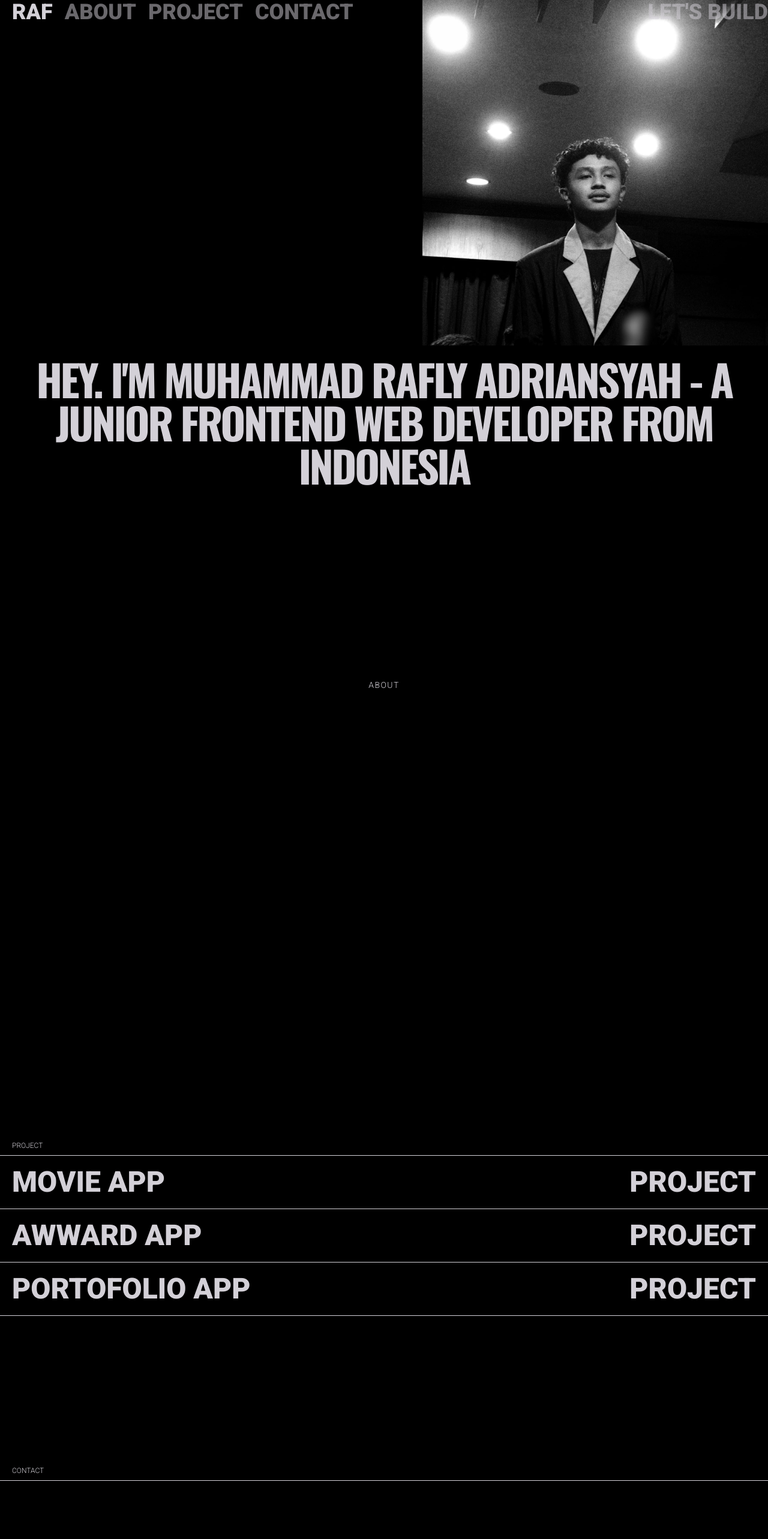
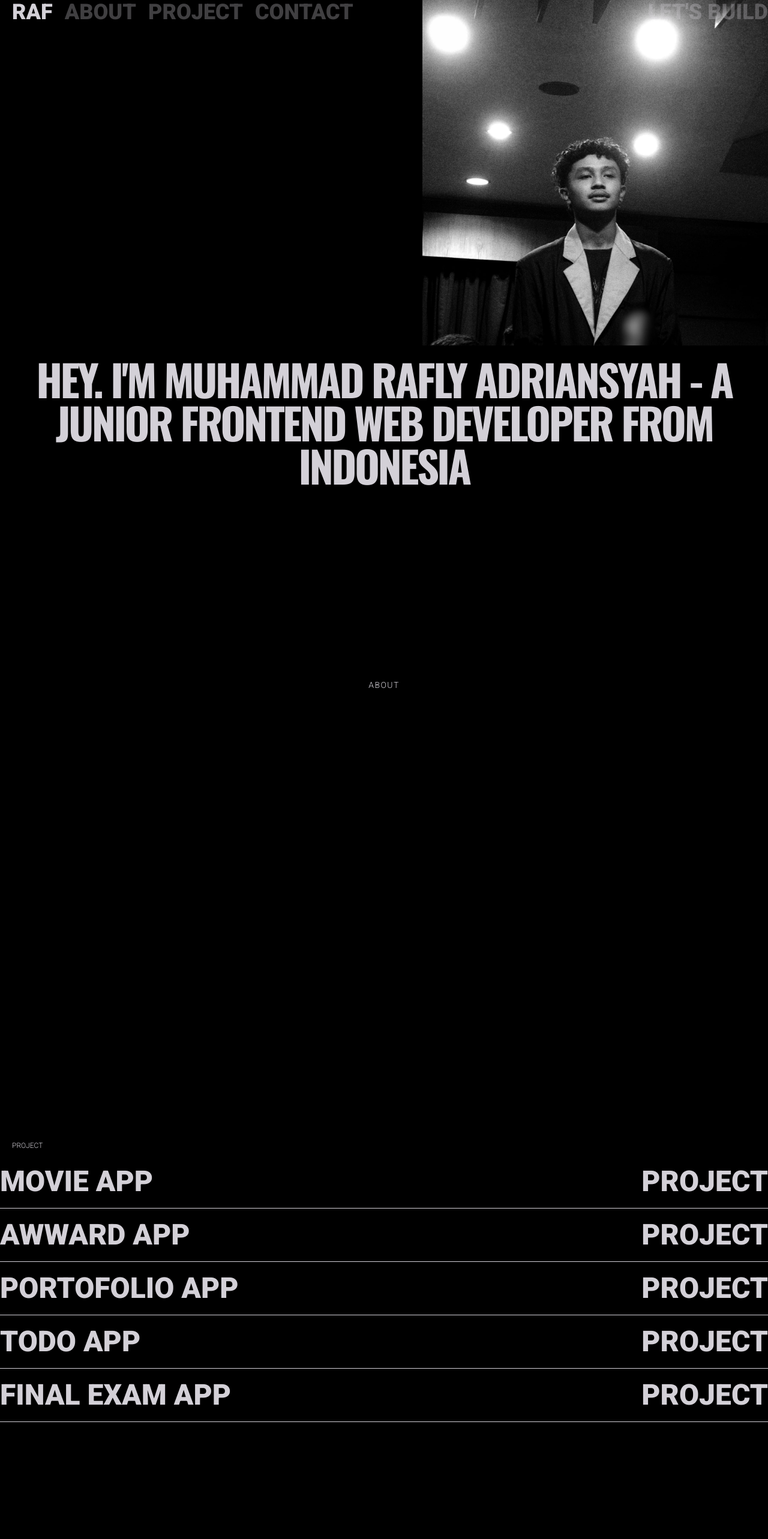
Before and after one commit to rafly-id/personal-portfolio, a React (Vite) app: page / in a window 1280 px wide. Shown: the top 2566 px of the page at 60% size. Built offline with nearby package versions, Linux system fonts and the light colour scheme.

Commit message:
make animation in nav & project

```diff
--- a/src/components/Nav.jsx
+++ b/src/components/Nav.jsx
@@ -1,6 +1,6 @@
 import gsap from "gsap";
 import { useGSAP } from "@gsap/react";
-import { useRef } from "react";
+import { useRef, useEffect } from "react";
 import ScrollSmoother from "gsap/ScrollSmoother";
 
 const Nav = () => {
@@ -11,78 +11,88 @@ const Nav = () => {
     gsap.from(items, {
       opacity: 0,
       y: 5,
-      ease: "power3.in",
-      stagger: {
-        each: 0.1,
-        from: "start",
-      },
+      ease: "power2.inOut",
+      stagger: { each: 0.1, from: "start" },
     });
+  }, []);
+
+  useEffect(() => {
+    const items = navRef.current.querySelectorAll(".nav-text:not(.nav-hover)");
+
+    items.forEach((item) => {
+      const defaultTxt = item.querySelector(".text-default");
+      const hoverTxt = item.querySelector(".nav-hover");
+
+      const tl = gsap.timeline({ paused: true });
+      tl.to(
+        defaultTxt,
+        { yPercent: -100, opacity: 0, duration: 0.3, ease: "power2.inOut" },
+        0
+      ).fromTo(
+        hoverTxt,
+        { yPercent: 100, opacity: 0 },
+        { yPercent: 0, opacity: 1, duration: 0.3, ease: "power2.inOut" },
+        0
+      );
+
+      item.addEventListener("mouseenter", () => tl.play());
+      item.addEventListener("mouseleave", () => tl.reverse());
+    });
+
+    // cleanup
+    return () => {
+      items.forEach((item) => {
+        item.removeEventListener("mouseenter", () => {});
+        item.removeEventListener("mouseleave", () => {});
+      });
+    };
   }, []);
 
   const handleScroll = (target) => {
     const smoother = ScrollSmoother.get();
-    if (smoother) {
-      smoother.scrollTo(target, true, "center center");
-    }
+    if (smoother) smoother.scrollTo(target, true, "center center");
+  };
+
+  const NavLink = ({ href, label, active = false }) => {
+    const extraClasses = active ? "nav-hover" : "";
+    const defaultOpacity = active ? "opacity-100" : "opacity-30";
+
+    return (
+      <div
+        className={`nav-text relative overflow-hidden cursor-pointer ${extraClasses}`}
+      >
+        <a
+          href={href}
+          onClick={(e) => {
+            e.preventDefault();
+            handleScroll(href);
+          }}
+          className="block"
+        >
+          <span className={`text-default block ${defaultOpacity}`}>
+            {label}
+          </span>
+          {!active && (
+            <span className="nav-hover absolute top-0 left-0 block opacity-0">
+              {label}
+            </span>
+          )}
+        </a>
+      </div>
+    );
   };
 
   return (
     <nav className="nav-fixed md:bg-transparent bg-black md:mx-5" ref={navRef}>
       <div className="flex justify-between text-sm md:text-4xl font-black uppercase">
         <div className="flex gap-2 md:gap-5">
-          <h1 className="nav-text opacity-100">
-            <a
-              href="#home"
-              onClick={(e) => {
-                e.preventDefault();
-                handleScroll("#home");
-              }}
-            >
-              Raf
-            </a>
-          </h1>
-          <a
-            href="#about"
-            onClick={(e) => {
-              e.preventDefault();
-              handleScroll("#about");
-            }}
-            className="nav-text opacity-50"
-          >
-            About
-          </a>
-          <a
-            href="#project"
-            onClick={(e) => {
-              e.preventDefault();
-              handleScroll("#project");
-            }}
-            className="nav-text opacity-50"
-          >
-            Project
-          </a>
-          <a
-            href="#contact"
-            onClick={(e) => {
-              e.preventDefault();
-              handleScroll("#contact");
-            }}
-            className="nav-text opacity-50"
-          >
-            Contact
-          </a>
+          <NavLink href="#home" label="Raf" active />
+          <NavLink href="#about" label="About" />
+          <NavLink href="#project" label="Project" />
+          <NavLink href="#contact" label="Contact" />
         </div>
-        <div>
-          <a
-            href="#contact"
-            onClick={(e) => {
-              e.preventDefault();
-              handleScroll("#contact");
-            }}
-            className="nav-text mr-5 opacity-50"
-          >
-            Let's build
-          </a>
+        <div className="mr-5">
+          <NavLink href="#contact" label="Let's build" />
         </div>
       </div>
     </nav>
--- a/src/components/Project.jsx
+++ b/src/components/Project.jsx
@@ -10,24 +10,51 @@ export default function Project() {
   useLayoutEffect(() => {
     ctxRef.current = gsap.context(() => {
       gsap.utils.toArray(".project-item").forEach((item) => {
+        const overlay = item.querySelector(".bg-overlay");
+        const textDefault = item.querySelectorAll(".text-default");
+        const textHover = item.querySelectorAll(".project-hover");
+
+        const tlBg = gsap
+          .timeline({ paused: true })
+          .fromTo(
+            overlay,
+            { yPercent: 100 },
+            { yPercent: 0, duration: 0.5, ease: "power2.inOut" },
+            0
+          )
+          .to(
+            item,
+            {
+              backgroundColor: "#ffffff",
+              color: "#000000",
+              duration: 0.5,
+              ease: "power2.inOut",
+            },
+            0
+          );
+
+        const tlText = gsap
+          .timeline({ paused: true })
+          .to(
+            textDefault,
+            { yPercent: -100, opacity: 0, duration: 0.5, ease: "power2.inOut" },
+            0
+          )
+          .fromTo(
+            textHover,
+            { yPercent: 100, opacity: 0 },
+            { yPercent: 0, opacity: 1, duration: 0.5, ease: "power2.inOut" },
+            0
+          );
+
         item.addEventListener("mouseenter", () => {
-          gsap.to(item, {
-            y: -5,
-            backgroundColor: "#d3d0d7",
-            color: "#000000",
-            duration: 0.5,
-            ease: "power3.out",
-          });
+          tlBg.play();
+          tlText.play();
         });
 
         item.addEventListener("mouseleave", () => {
-          gsap.to(item, {
-            backgroundColor: "transparent",
-            color: "inherit",
-            y: 0,
-            duration: 0.5,
-            ease: "power3.out",
-          });
+          tlBg.reverse();
+          tlText.reverse();
         });
       });
     });
@@ -42,18 +69,34 @@ export default function Project() {
           <h1>project</h1>
         </div>
         <div>
-          <div className="project-item flex border-y py-3 md:py-5 justify-between cursor-pointer">
-            <h1 className="ml-5">Movie App</h1>
-            <h1 className="mr-5">project</h1>
-          </div>
-          <div className="project-item flex border-b py-3 md:py-5 justify-between cursor-pointer">
-            <h1 className="ml-5">Awward App</h1>
-            <h1 className="mr-5">project</h1>
-          </div>
-          <div className="project-item flex border-b py-3 md:py-5 justify-between cursor-pointer">
-            <h1 className="ml-5">Portofolio App</h1>
-            <h1 className="mr-5">project</h1>
-          </div>
+          {[
+            "Movie App",
+            "Awward App",
+            "Portofolio App",
+            "Todo App",
+            "Final Exam App",
+          ].map((label) => (
+            <div
+              key={label}
+              className="project-item relative flex border-b py-3 md:py-5 justify-between cursor-pointer overflow-hidden"
+            >
+              <div className="bg-overlay"></div>
+
+              <div className="project-text relative overflow-hidden z-10">
+                <span className="text-default block">{label}</span>
+                <span className="project-hover absolute top-0 left-0 block">
+                  See Site
+                </span>
+              </div>
+
+              <div className="project-text relative overflow-hidden z-10">
+                <span className="text-default block">project</span>
+                <span className="project-hover absolute top-0 left-0 block">
+                  project
+                </span>
+              </div>
+            </div>
+          ))}
         </div>
       </div>
     </section>
--- a/src/index.css
+++ b/src/index.css
@@ -18,4 +18,28 @@
   .nav-fixed {
     @apply fixed top-0 left-0 w-full z-50;
   }
+  .nav-text {
+    @apply relative overflow-hidden;
+  }
+  .nav-text.no-hover .text-default {
+    @apply opacity-100;
+  }
+  .nav-hover {
+    @apply absolute top-0 left-0;
+  }
+
+  .project-item {
+    @apply relative overflow-hidden bg-transparent text-putih;
+  }
+  .bg-overlay {
+    @apply absolute inset-0 bg-white;
+    transform: translateY(100%);
+  }
+  .project-text {
+    @apply relative overflow-hidden;
+  }
+  .project-hover {
+    @apply absolute top-0 left-0;
+    color: #000;
+  }
 }
```
